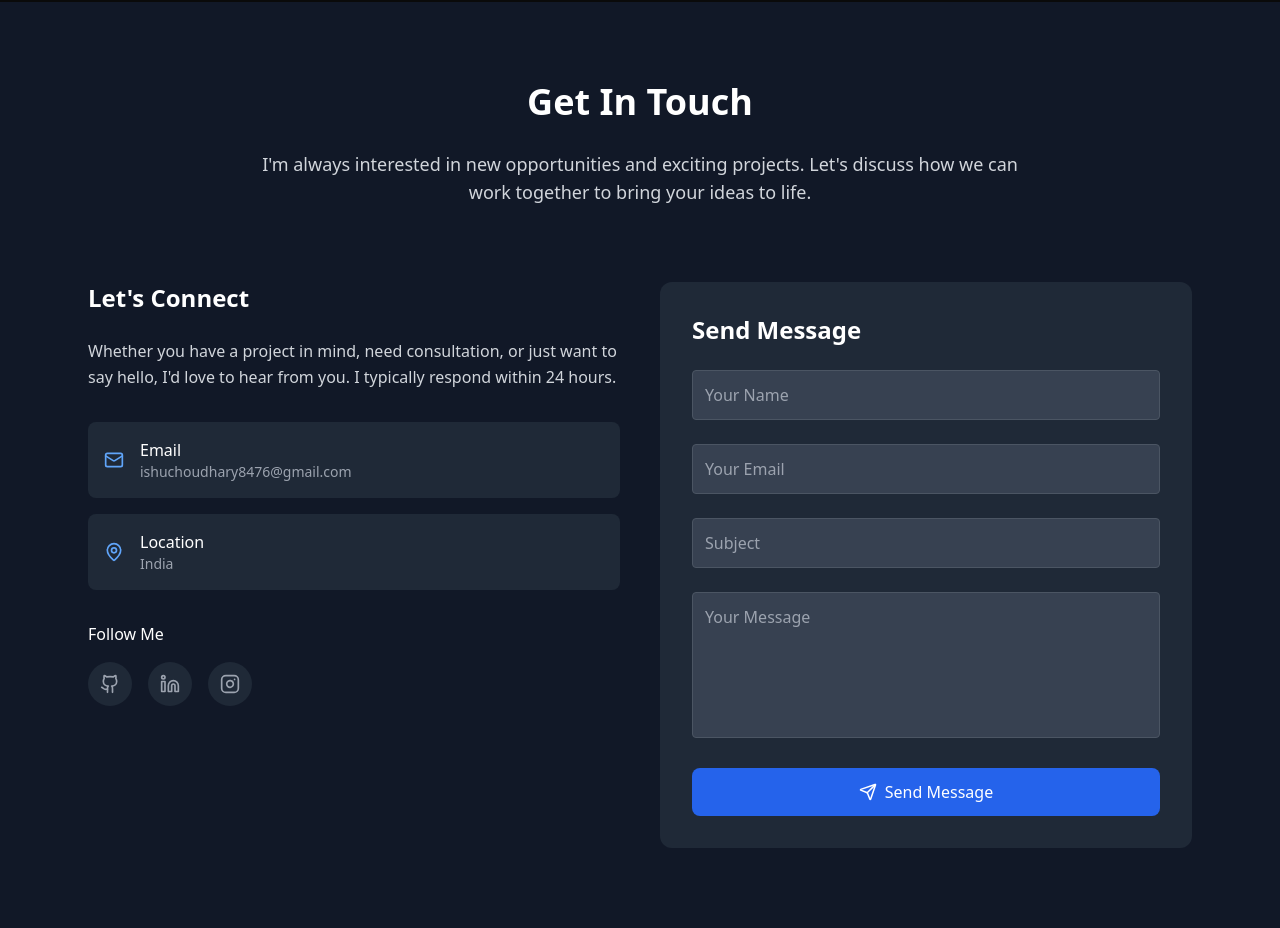
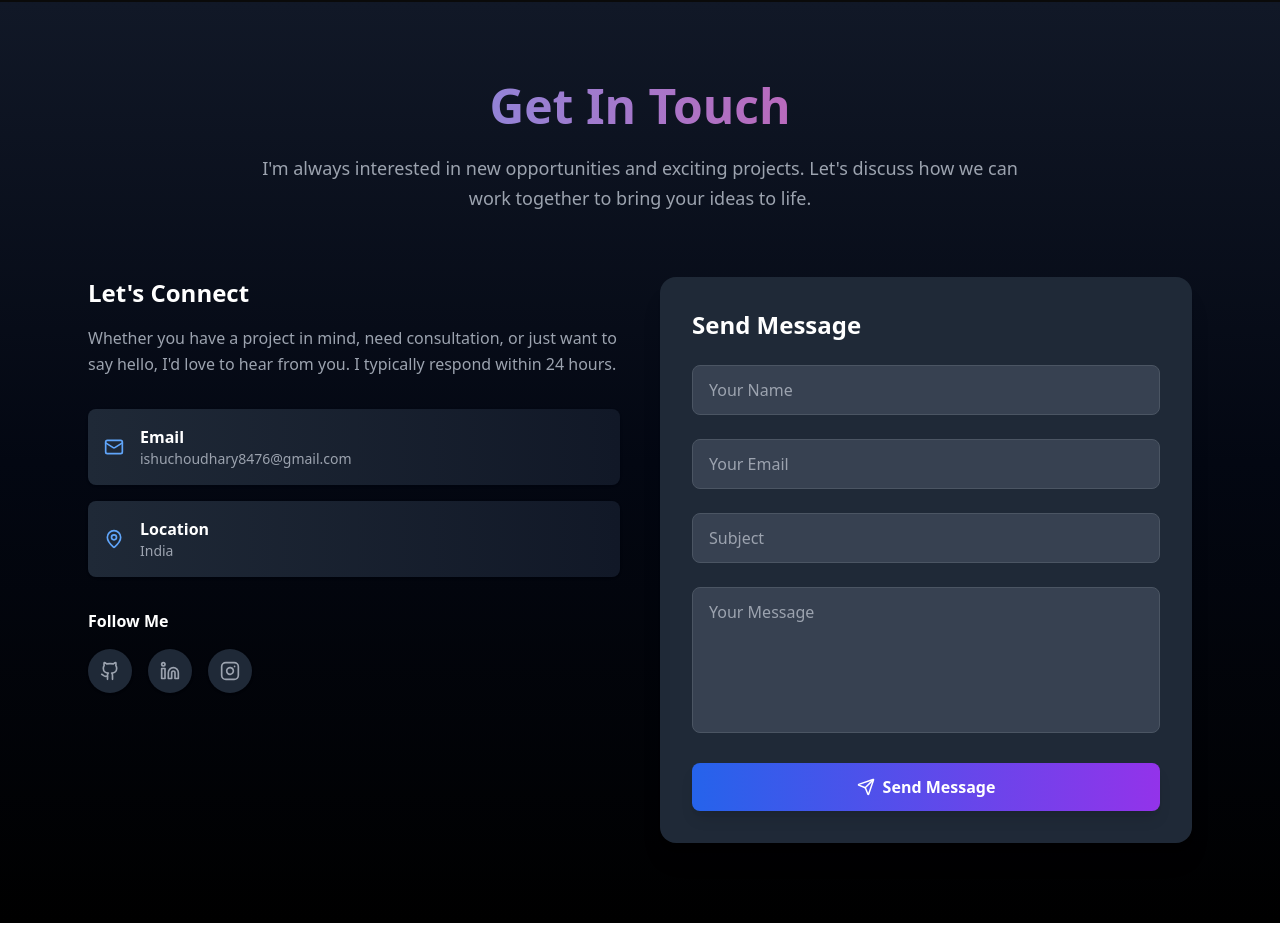
Before and after one commit to IshuSirohi/Portfolio_Website, a React (Vite) app: page / in a window 1280 px wide. Shown: the part 2500-3428 px from the top of the page. Built offline with nearby package versions, Linux system fonts and the light colour scheme.

Commit message:
Update Contact.jsx

```diff
--- a/src/sections/Contact.jsx
+++ b/src/sections/Contact.jsx
@@ -76,37 +76,38 @@ const Contact = () => {
   ];
 
   return (
-    <section id="contact" className="py-20 bg-gray-900">
+    <section id="contact" className="py-20 bg-gradient-to-b from-gray-900 via-gray-950 to-black text-white">
   <div className="max-w-6xl mx-auto px-6">
-        <div className="text-center mb-12">
-          <h2 className="text-4xl font-bold text-white">Get In Touch</h2>
-         <p className="text-lg text-gray-300 py-7 max-w-3xl mx-auto">
-            I'm always interested in new opportunities and exciting projects.
-            Let's discuss how we can work together to bring your ideas to life.
+    <div className="text-center mb-16">
+      <h2 className="text-4xl md:text-5xl font-bold bg-gradient-to-r from-blue-400 to-pink-500 bg-clip-text text-transparent">
+        Get In Touch
+      </h2>
+      <p className="text-lg text-gray-400 mt-6 max-w-3xl mx-auto leading-relaxed">
+        I'm always interested in new opportunities and exciting projects. Let's discuss how we can work together to bring your ideas to life.
       </p>
     </div>
 
     <div className="grid md:grid-cols-2 gap-10">
+
       {/* Contact Info */}
+      <div className="space-y-8">
         <div>
-
-            <h3 className="text-2xl font-semibold text-white mb-6">Let's Connect</h3>
-
-            <p className="text-gray-300 leading-relaxed mb-8">
-                Whether you have a project in mind, need consultation, or just want to say hello,
-                I'd love to hear from you. I typically respond within 24 hours.
+          <h3 className="text-2xl font-semibold mb-4">Let's Connect</h3>
+          <p className="text-gray-400 leading-relaxed">
+            Whether you have a project in mind, need consultation, or just want to say hello, I'd love to hear from you. I typically respond within 24 hours.
           </p>
+        </div>
 
         <div className="space-y-4">
           {contactInfo.map((item) => (
             <a
               key={item.title}
               href={item.link}
-                  className="flex items-center gap-4 p-4 rounded-lg bg-gray-800 hover:bg-gray-700 transition"
+              className="flex items-center gap-4 p-4 rounded-lg bg-gradient-to-r from-gray-800 to-gray-900 hover:from-gray-700 hover:to-gray-800 transition duration-300 shadow"
             >
               <div className="text-blue-400">{item.icon}</div>
               <div>
-                    <h4 className="text-white font-medium">{item.title}</h4>
+                <h4 className="text-white font-semibold">{item.title}</h4>
                 <p className="text-gray-400 text-sm">{item.value}</p>
               </div>
             </a>
@@ -114,8 +115,8 @@ const Contact = () => {
         </div>
 
         {/* Social Icons */}
-            <div className="mt-8">
-              <h4 className="text-white font-medium mb-4">Follow Me</h4>
+        <div>
+          <h4 className="text-white font-semibold mb-4 mt-6">Follow Me</h4>
           <div className="flex gap-4">
             {socialLinks.map((social, i) => (
               <a
@@ -123,7 +124,7 @@ const Contact = () => {
                 href={social.link}
                 target="_blank"
                 rel="noopener noreferrer"
-                    className="p-3 bg-gray-800 hover:bg-gray-700 text-gray-400 hover:text-blue-400 rounded-full transition"
+                className="p-3 bg-gray-800 hover:bg-gray-700 text-gray-400 hover:text-blue-400 rounded-full transition duration-300 shadow"
               >
                 {social.icon}
               </a>
@@ -133,11 +134,11 @@ const Contact = () => {
       </div>
 
       {/* Contact Form */}
-          <div className="bg-gray-800 p-8 rounded-xl">
-            <h3 className="text-2xl font-semibold text-white mb-6">Send Message</h3>
+      <div className="bg-gray-800 p-8 rounded-2xl shadow-xl">
+        <h3 className="text-2xl font-semibold mb-6">Send Message</h3>
 
         {submitted && (
-              <div className="flex items-center gap-2 bg-green-600 text-white p-4 rounded mb-6">
+          <div className="flex items-center gap-2 bg-green-600 text-white p-4 rounded mb-6 shadow-inner">
             <CheckCircle size={20} />
             <span>Your message was sent successfully!</span>
           </div>
@@ -151,7 +152,7 @@ const Contact = () => {
             placeholder="Your Name"
             onChange={handleInputChange}
             required
-                className="w-full p-3 bg-gray-700 text-white border border-gray-600 rounded placeholder-gray-400 focus:ring-2 focus:ring-blue-500 outline-none"
+            className="w-full px-4 py-3 rounded-lg bg-gray-700 border border-gray-600 placeholder-gray-400 text-white focus:ring-2 focus:ring-blue-500 outline-none transition-all"
           />
           <input
             type="email"
@@ -160,7 +161,7 @@ const Contact = () => {
             placeholder="Your Email"
             onChange={handleInputChange}
             required
-                className="w-full p-3 bg-gray-700 text-white border border-gray-600 rounded placeholder-gray-400 focus:ring-2 focus:ring-blue-500 outline-none"
+            className="w-full px-4 py-3 rounded-lg bg-gray-700 border border-gray-600 placeholder-gray-400 text-white focus:ring-2 focus:ring-blue-500 outline-none transition-all"
           />
           <input
             type="text"
@@ -169,7 +170,7 @@ const Contact = () => {
             placeholder="Subject"
             onChange={handleInputChange}
             required
-                className="w-full p-3 bg-gray-700 text-white border border-gray-600 rounded placeholder-gray-400 focus:ring-2 focus:ring-blue-500 outline-none"
+            className="w-full px-4 py-3 rounded-lg bg-gray-700 border border-gray-600 placeholder-gray-400 text-white focus:ring-2 focus:ring-blue-500 outline-none transition-all"
           />
           <textarea
             name="message"
@@ -178,12 +179,12 @@ const Contact = () => {
             placeholder="Your Message"
             onChange={handleInputChange}
             required
-                className="w-full p-3 bg-gray-700 text-white border border-gray-600 rounded placeholder-gray-400 focus:ring-2 focus:ring-blue-500 outline-none resize-none"
+            className="w-full px-4 py-3 rounded-lg bg-gray-700 border border-gray-600 placeholder-gray-400 text-white focus:ring-2 focus:ring-blue-500 outline-none resize-none transition-all"
           />
 
           <button
             type="submit"
-                className="w-full flex items-center justify-center gap-2 py-3 bg-blue-600 hover:bg-blue-700 text-white font-medium rounded-lg transition-all"
+            className="w-full flex items-center justify-center gap-2 py-3 bg-gradient-to-r from-blue-600 to-purple-600 hover:from-blue-700 hover:to-purple-700 text-white font-semibold rounded-lg shadow-lg transition-all"
           >
             <Send size={18} />
             Send Message
@@ -193,6 +194,7 @@ const Contact = () => {
     </div>
   </div>
 </section>
+
   );
 };
 
```
Lines whose indentation alone changed are shown as unchanged.
